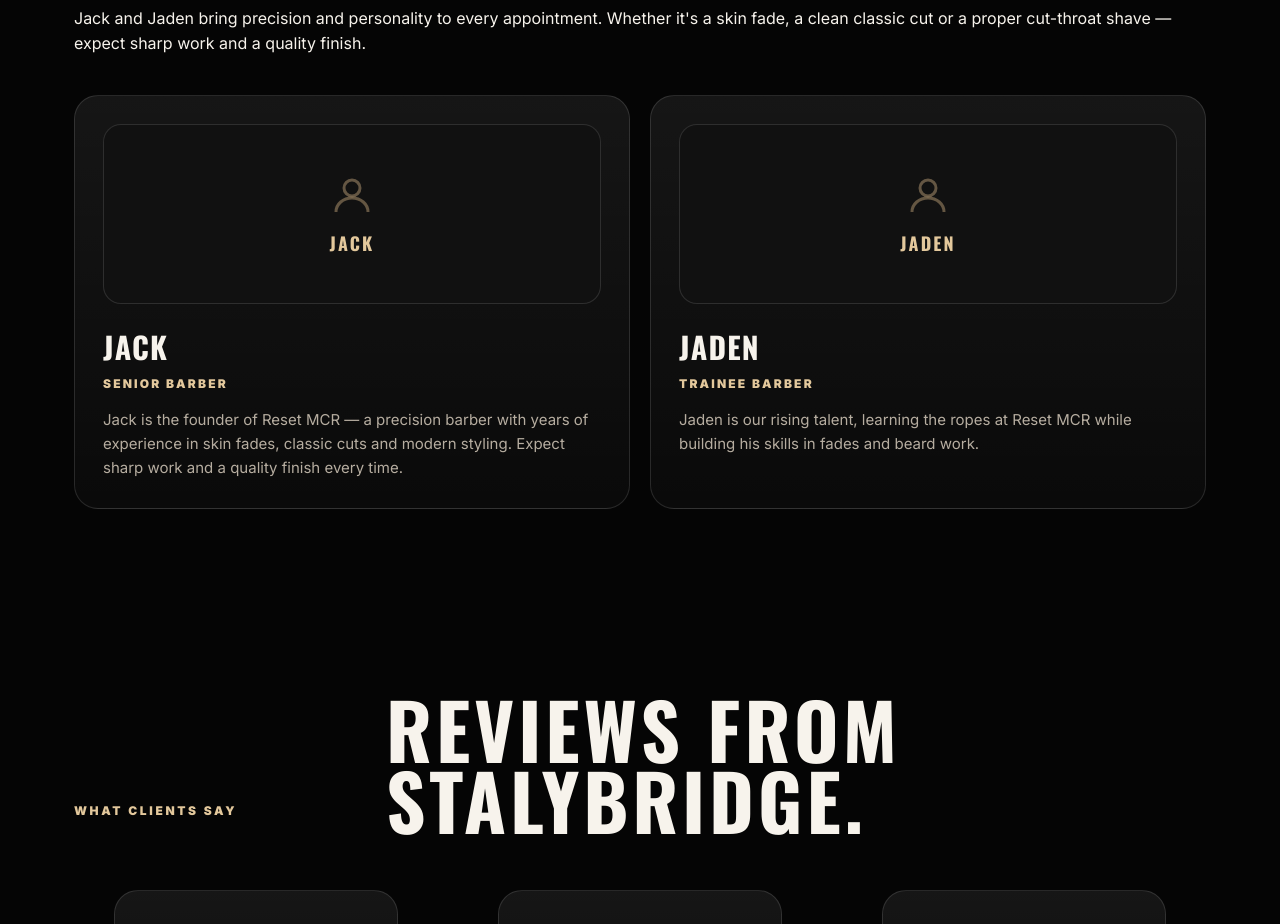
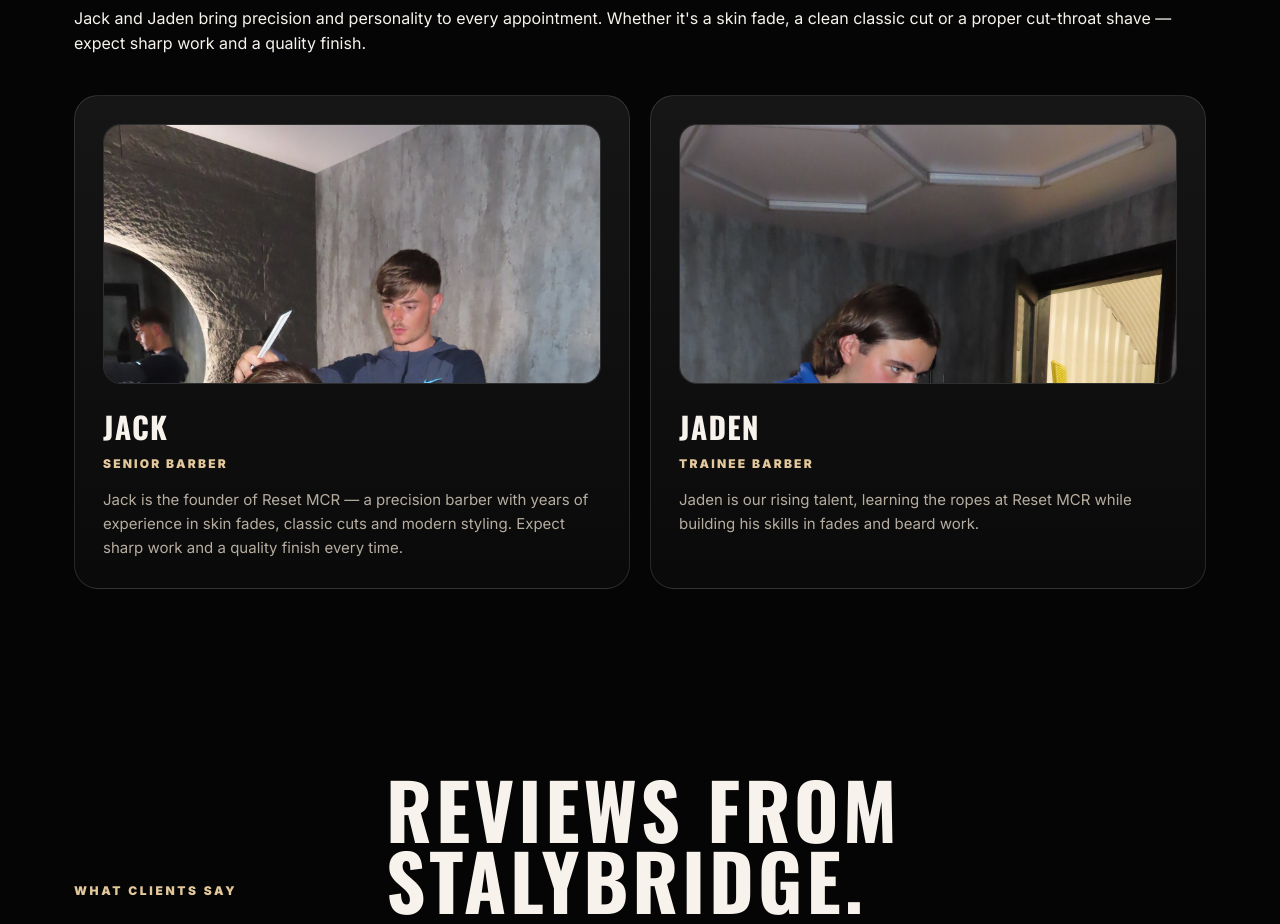
Before and after one commit to claytonbwebb-lab/reset-mcr, a website: page public/index.html in a window 1280 px wide. Shown: the part 2160-3084 px from the top of the page. Drawn offline with nearby package versions, Linux system fonts and the light colour scheme.

Commit message:
feat: replace team placeholders with real barber photos (Jack + Jaden)

```diff
--- a/public/index.html
+++ b/public/index.html
@@ -129,11 +129,8 @@
       </div>
       <div class="team-grid">
         <article class="team-card">
-          <div class="team-photo-placeholder">
-            <svg width="48" height="48" viewBox="0 0 24 24" fill="none" stroke="rgba(184,155,117,0.5)" stroke-width="1.5">
-              <circle cx="12" cy="8" r="4"/><path d="M4 20c0-4 3.6-7 8-7s8 3 8 7"/>
-            </svg>
-            <span>Jack</span>
+          <div class="team-photo-wrap">
+            <img src="/assets/jack.jpg" alt="Jack cutting hair at Reset MCR" class="team-photo" />
           </div>
           <div class="team-info">
             <h3>Jack</h3>
@@ -142,11 +139,8 @@
           </div>
         </article>
         <article class="team-card">
-          <div class="team-photo-placeholder">
-            <svg width="48" height="48" viewBox="0 0 24 24" fill="none" stroke="rgba(184,155,117,0.5)" stroke-width="1.5">
-              <circle cx="12" cy="8" r="4"/><path d="M4 20c0-4 3.6-7 8-7s8 3 8 7"/>
-            </svg>
-            <span>Jaden</span>
+          <div class="team-photo-wrap">
+            <img src="/assets/jaden.jpg" alt="Jaden cutting hair at Reset MCR" class="team-photo" />
           </div>
           <div class="team-info">
             <h3>Jaden</h3>
--- a/public/styles-v2.css
+++ b/public/styles-v2.css
@@ -53,6 +53,8 @@ img{max-width:100%}
 .team-grid{display:grid;grid-template-columns:repeat(2,1fr);gap:20px;margin-top:40px}
 .team-card{background:linear-gradient(180deg,rgba(255,255,255,.07),rgba(255,255,255,.025));border:1px solid var(--line);border-radius:24px;padding:28px;display:flex;flex-direction:column;gap:20px}
 .team-photo-placeholder{width:100%;height:180px;background:#111;border-radius:18px;border:1px solid var(--line);display:flex;flex-direction:column;align-items:center;justify-content:center;gap:10px;flex-shrink:0}
+.team-photo-wrap{width:100%;height:260px;background:#111;border-radius:18px;border:1px solid var(--line);overflow:hidden;flex-shrink:0}
+.team-photo{width:100%;height:100%;object-fit:cover;object-position:center top;display:block}
 .team-photo-placeholder span{color:var(--gold2);font:700 18px Oswald,sans-serif;text-transform:uppercase;letter-spacing:.12em}
 .team-info{display:flex;flex-direction:column;gap:6px}
 .team-info h3{font:700 30px Oswald,sans-serif;text-transform:uppercase;margin:0;letter-spacing:.04em}
```
Also changed, not shown: public/assets/jack.jpg (added), public/assets/jaden.jpg (added).
